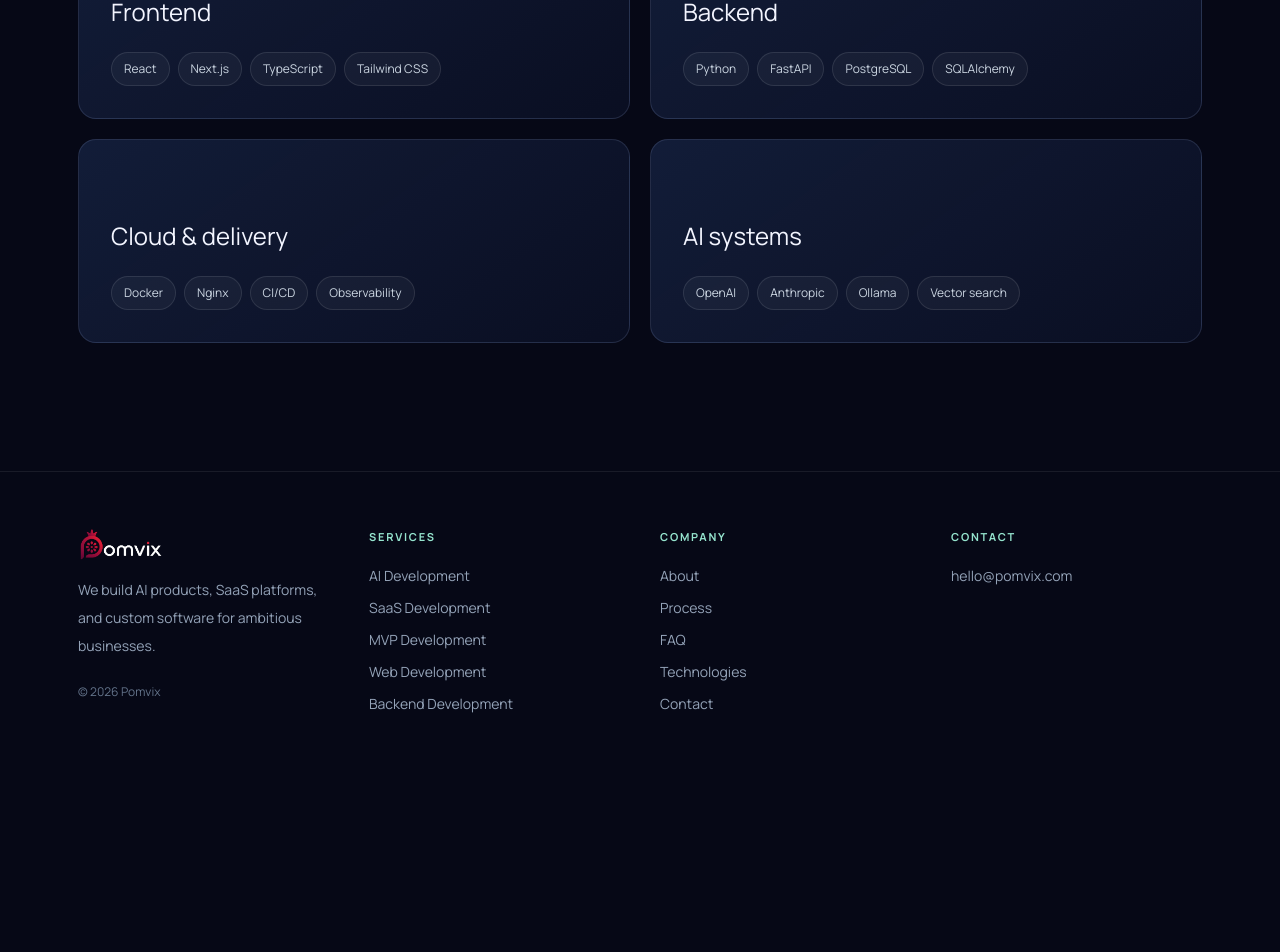
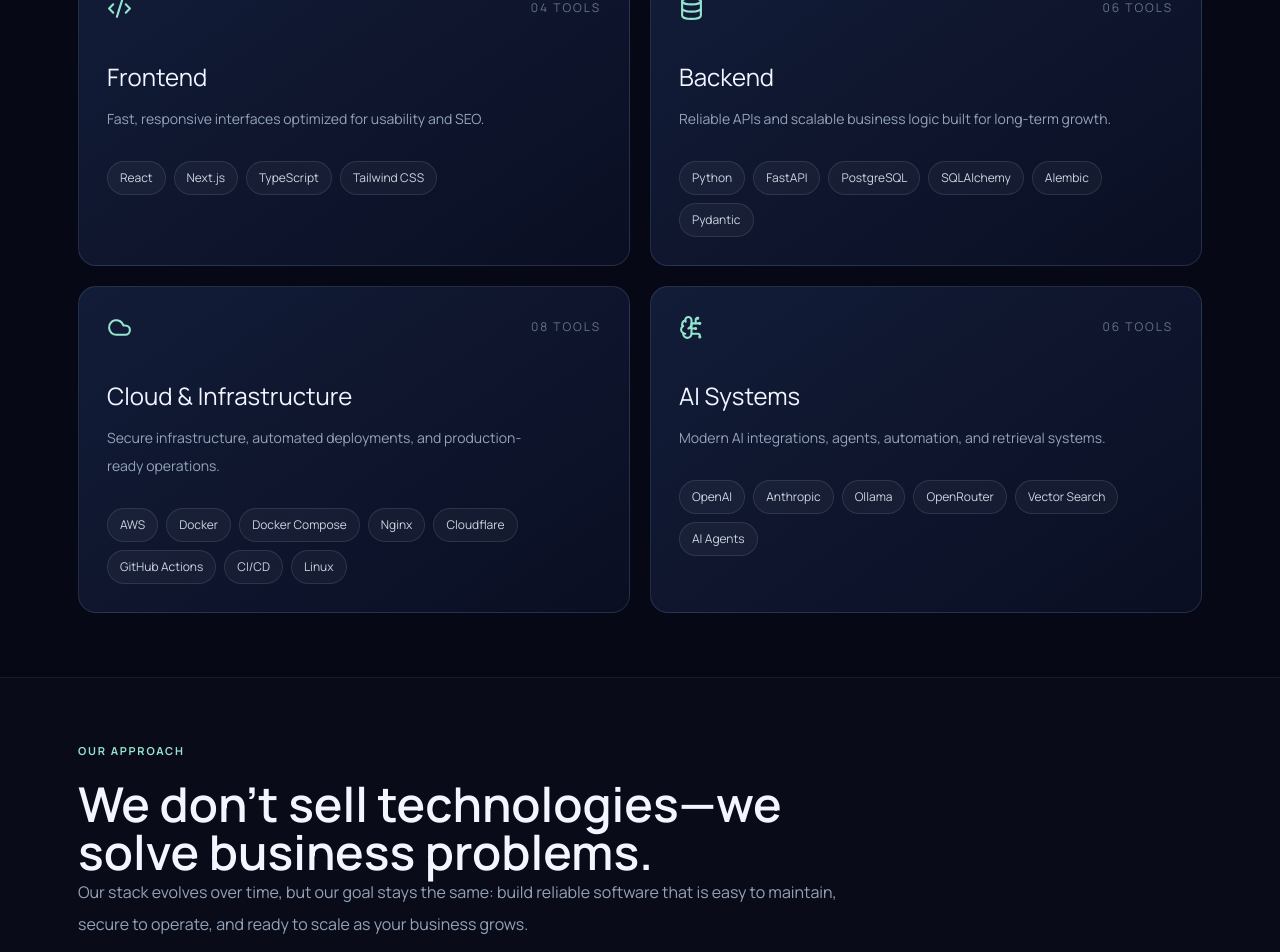
Before and after one commit to YuriyZagorulko/Pomvix, a Next.js app in the folder frontend/: page /technologies in a window 1280 px wide. Shown: the part 800-1752 px from the top of the page. Before the commit the page ends 1570 px from the top, so only its background shows below. Built offline with nearby package versions, Linux system fonts and the light colour scheme; no server answers.

Commit message:
design fixes

```diff
--- a/frontend/app/faq/page.tsx
+++ b/frontend/app/faq/page.tsx
@@ -1,6 +1,7 @@
 import type { Metadata } from 'next';
 import { PageHero } from '@/components/page-hero';
 import { Section } from '@/components/section';
+import { Accordion } from '@/components/accordion';
 import { faqGroups } from '@/lib/faq';
 import { faqJsonLd, pageJsonLd, pageMetadata } from '@/lib/seo';
 export const metadata: Metadata = pageMetadata(
@@ -32,12 +33,9 @@
         <Section eyebrow="Pomvix FAQ" title={group.title} key={group.title}>
           <div className="mt-10 max-w-4xl space-y-3">
             {group.items.map((faq) => (
-              <details className="card p-6" key={faq.question}>
-                <summary className="cursor-pointer list-none pr-6 text-lg font-medium">
-                  {faq.question}
-                </summary>
-                <p className="mt-4 leading-7 text-slate-400">{faq.answer}</p>
-              </details>
+              <Accordion title={faq.question} key={faq.question}>
+                <p className="leading-7 text-slate-400">{faq.answer}</p>
+              </Accordion>
             ))}
           </div>
         </Section>
--- a/frontend/app/globals.css
+++ b/frontend/app/globals.css
@@ -79,6 +79,83 @@
   border: 1px solid var(--line);
   border-radius: 18px;
 }
+.accordion {
+  overflow: hidden;
+  border: 1px solid var(--line);
+  border-radius: 18px;
+  background: linear-gradient(145deg, rgba(21, 32, 62, 0.86), rgba(11, 17, 38, 0.78));
+  transition:
+    border-color 220ms ease,
+    background-color 220ms ease,
+    box-shadow 220ms ease;
+}
+.accordion:hover {
+  border-color: rgba(169, 183, 255, 0.38);
+  background-color: rgba(24, 36, 70, 0.88);
+}
+.accordion--open {
+  border-color: rgba(149, 228, 206, 0.32);
+  box-shadow: 0 14px 40px rgba(3, 7, 20, 0.18);
+}
+.accordion__summary {
+  display: flex;
+  width: 100%;
+  align-items: center;
+  justify-content: space-between;
+  gap: 20px;
+  padding: 24px;
+  color: inherit;
+  text-align: left;
+  cursor: pointer;
+}
+.accordion__summary:focus-visible {
+  outline: 2px solid var(--mint);
+  outline-offset: -3px;
+}
+.accordion__title {
+  font-size: 1.125rem;
+  font-weight: 500;
+}
+.accordion__chevron {
+  flex: 0 0 auto;
+  color: var(--lavender);
+  transition:
+    transform 220ms ease,
+    color 220ms ease;
+}
+.accordion--open .accordion__chevron {
+  transform: rotate(180deg);
+  color: var(--mint);
+}
+.accordion__body {
+  display: grid;
+  grid-template-rows: 0fr;
+  opacity: 0;
+  transition:
+    grid-template-rows 240ms ease,
+    opacity 240ms ease;
+}
+.accordion--open .accordion__body {
+  grid-template-rows: 1fr;
+  opacity: 1;
+}
+.accordion__inner {
+  min-height: 0;
+  overflow: hidden;
+  padding: 0 24px;
+  transition: padding 240ms ease;
+}
+.accordion--open .accordion__inner {
+  padding-bottom: 24px;
+}
+@media (prefers-reduced-motion: reduce) {
+  .accordion,
+  .accordion__chevron,
+  .accordion__body,
+  .accordion__inner {
+    transition-duration: 0.01ms;
+  }
+}
 .button {
   display: inline-flex;
   align-items: center;
--- a/frontend/app/process/page.tsx
+++ b/frontend/app/process/page.tsx
@@ -84,7 +84,7 @@
         title="The process adapts without becoming vague."
         className="border-y border-white/[.06] bg-white/[.015]"
       >
-        <div className="max-w-3xl space-y-6 text-slate-400">
+        <div className="max-w-3xl space-y-6 text-slate-400 mt-7">
           <p className="leading-8">
             Every project has different risks. A startup MVP may spend more time defining the
             learning goal, while backend modernization may start with system behavior and failure
--- a/frontend/app/technologies/page.tsx
+++ b/frontend/app/technologies/page.tsx
@@ -9,27 +9,65 @@
   '/technologies',
 );
 const groups = [
-  ['Frontend', Code2, ['React', 'Next.js', 'TypeScript', 'Tailwind CSS']],
-  ['Backend', Database, ['Python', 'FastAPI', 'PostgreSQL', 'SQLAlchemy']],
-  ['Cloud & delivery', Cloud, ['Docker', 'Nginx', 'CI/CD', 'Observability']],
-  ['AI systems', BrainCircuit, ['OpenAI', 'Anthropic', 'Ollama', 'Vector search']],
+  {
+    name: 'Frontend',
+    icon: Code2,
+    description: 'Fast, responsive interfaces optimized for usability and SEO.',
+    items: ['React', 'Next.js', 'TypeScript', 'Tailwind CSS'],
+  },
+  {
+    name: 'Backend',
+    icon: Database,
+    description: 'Reliable APIs and scalable business logic built for long-term growth.',
+    items: ['Python', 'FastAPI', 'PostgreSQL', 'SQLAlchemy', 'Alembic', 'Pydantic'],
+  },
+  {
+    name: 'Cloud & Infrastructure',
+    icon: Cloud,
+    description: 'Secure infrastructure, automated deployments, and production-ready operations.',
+    items: [
+      'AWS',
+      'Docker',
+      'Docker Compose',
+      'Nginx',
+      'Cloudflare',
+      'GitHub Actions',
+      'CI/CD',
+      'Linux',
+    ],
+  },
+  {
+    name: 'AI Systems',
+    icon: BrainCircuit,
+    description: 'Modern AI integrations, agents, automation, and retrieval systems.',
+    items: ['OpenAI', 'Anthropic', 'Ollama', 'OpenRouter', 'Vector Search', 'AI Agents'],
+  },
 ];
 export default function Technologies() {
   return (
     <main>
       <PageHero
-        eyebrow="Our toolkit"
-        title="The right tool for the right job."
-        description="We choose technologies for their clarity, maturity, and ability to serve your product for years—not because they’re trending."
+        eyebrow="Technology with intent"
+        title="A reliable foundation for ambitious products."
+        description="We choose proven technologies that keep your product maintainable today, scalable tomorrow, and valuable for the long term—not tools selected because they are trending."
       />
       <Section title="A stack designed to last.">
-        <div className="grid gap-5 md:grid-cols-2 mt-7">
-          {groups.map(([name, I, items]) => (
-            <div className="card p-8" key={name as string}>
-              {typeof I === 'function' && <I className="text-mint" size={25} />}
-              <h3 className="mt-12 text-2xl">{name as string}</h3>
-              <div className="mt-6 flex flex-wrap gap-2">
-                {(items as string[]).map((x) => (
+        <div className="mt-10 grid gap-5 md:grid-cols-2">
+          {groups.map(({ name, icon: Icon, description, items }) => (
+            <div
+              className="card group p-7 transition duration-300 hover:-translate-y-1 hover:border-indigo-300/40"
+              key={name}
+            >
+              <div className="flex items-center justify-between">
+                <Icon className="text-mint" size={25} aria-hidden="true" />
+                <span className="text-xs uppercase tracking-[0.16em] text-slate-500">
+                  {String(items.length).padStart(2, '0')} tools
+                </span>
+              </div>
+              <h3 className="mt-10 text-2xl">{name}</h3>
+              <p className="mt-3 max-w-md text-sm leading-7 text-slate-400">{description}</p>
+              <div className="mt-7 flex flex-wrap gap-2">
+                {items.map((x) => (
                   <span
                     className="rounded-full border border-white/10 bg-white/[.04] px-3 py-2 text-xs text-slate-300"
                     key={x}
@@ -42,6 +80,16 @@
           ))}
         </div>
       </Section>
+      <Section
+        eyebrow="Our approach"
+        title="We don't sell technologies—we solve business problems."
+        className="border-y border-white/[.06] bg-white/[.015]"
+      >
+        <p className="max-w-3xl leading-8 text-slate-400">
+          Our stack evolves over time, but our goal stays the same: build reliable software that is
+          easy to maintain, secure to operate, and ready to scale as your business grows.
+        </p>
+      </Section>
     </main>
   );
 }
--- /dev/null
+++ b/frontend/components/accordion.tsx
@@ -0,0 +1,42 @@
+'use client';
+
+import { ChevronDown } from 'lucide-react';
+import { useId, useState, type ReactNode } from 'react';
+
+type AccordionProps = {
+  title: string;
+  children: ReactNode;
+  defaultOpen?: boolean;
+  id?: string;
+};
+
+/** Shared accessible expandable card used for FAQs and future accordion sections. */
+export function Accordion({ title, children, defaultOpen = false, id }: AccordionProps) {
+  const [open, setOpen] = useState(defaultOpen);
+  const generatedId = useId().replace(/:/g, '');
+  const contentId = id ? `${id}-content` : `accordion-${generatedId}-content`;
+
+  return (
+    <div className={`accordion${open ? ' accordion--open' : ''}`} id={id}>
+      <button
+        type="button"
+        className="accordion__summary"
+        aria-expanded={open}
+        aria-controls={contentId}
+        onClick={() => setOpen((value) => !value)}
+      >
+        <span className="accordion__title">{title}</span>
+        <ChevronDown className="accordion__chevron" size={20} strokeWidth={2} aria-hidden="true" />
+      </button>
+      <div
+        id={contentId}
+        className="accordion__body"
+        role="region"
+        aria-label={`${title} answer`}
+        aria-hidden={!open}
+      >
+        <div className="accordion__inner">{children}</div>
+      </div>
+    </div>
+  );
+}
--- a/frontend/components/section.tsx
+++ b/frontend/components/section.tsx
@@ -10,7 +10,7 @@
   className?: string;
 }) {
   return (
-    <section className={`py-24 md:py-32 ${className}`}>
+    <section className={`py-24 md:py-16 ${className}`}>
       <div className="shell">
         {eyebrow && <p className="eyebrow mb-5">{eyebrow}</p>}
         <h2 className="max-w-3xl text-3xl font-semibold md:text-5xl">{title}</h2>
--- a/frontend/components/service-page.tsx
+++ b/frontend/components/service-page.tsx
@@ -2,6 +2,7 @@
 import { ArrowRight, Check } from 'lucide-react';
 import { PageHero } from '@/components/page-hero';
 import { Section } from '@/components/section';
+import { Accordion } from '@/components/accordion';
 import { serviceJsonLd } from '@/lib/seo';
 import { services, type Service } from '@/lib/services';
 
@@ -188,12 +189,9 @@
       >
         <div className="mt-10 max-w-3xl space-y-3">
           {service.faqs.map((faq) => (
-            <details className="card p-6" key={faq.question}>
-              <summary className="cursor-pointer list-none pr-6 text-lg font-medium">
-                {faq.question}
-              </summary>
-              <p className="mt-4 leading-7 text-slate-400">{faq.answer}</p>
-            </details>
+            <Accordion title={faq.question} key={faq.question}>
+              <p className="leading-7 text-slate-400">{faq.answer}</p>
+            </Accordion>
           ))}
         </div>
       </Section>
```
